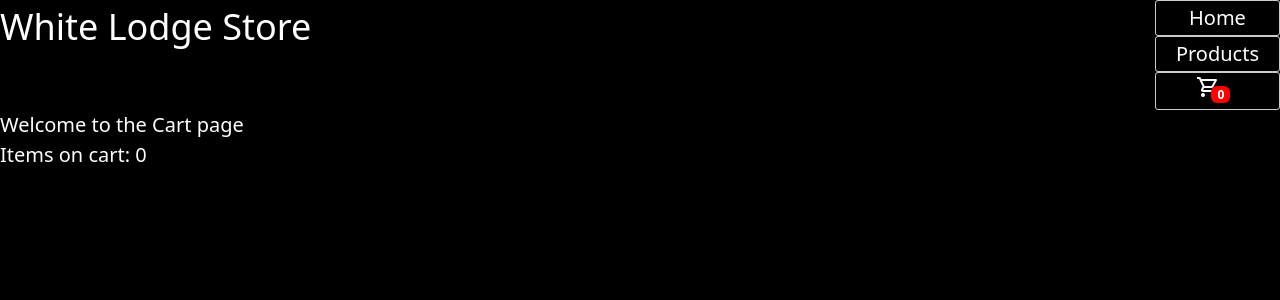
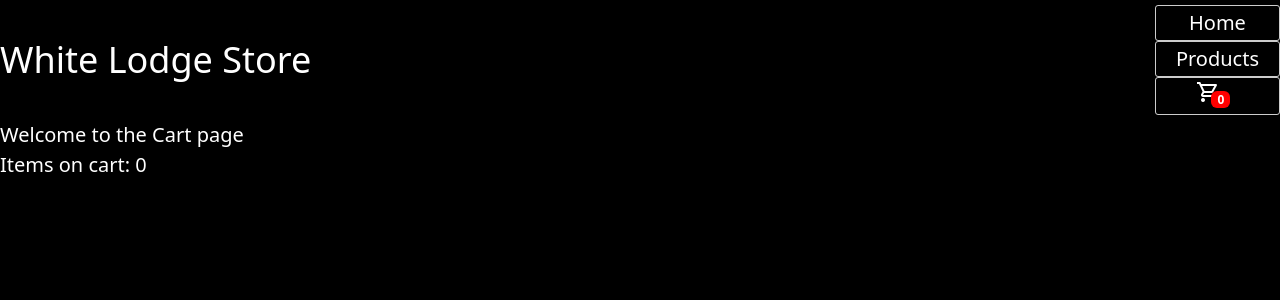
Before and after one commit to capitan-beto/shopping-cart, a React (Vite) app: page /Cart in a window 1280 px wide. Shown: the top 300 px of the page. Built offline with nearby package versions, Linux system fonts and the light colour scheme.

Commit message:
feat: change header style

```diff
--- a/src/styles/header.module.css
+++ b/src/styles/header.module.css
@@ -1,6 +1,8 @@
 .container {
     display: flex;
     justify-content: space-between;
+    align-items: center;
+    height: 15svh;
 }
 
 .container  > h1 {
```
